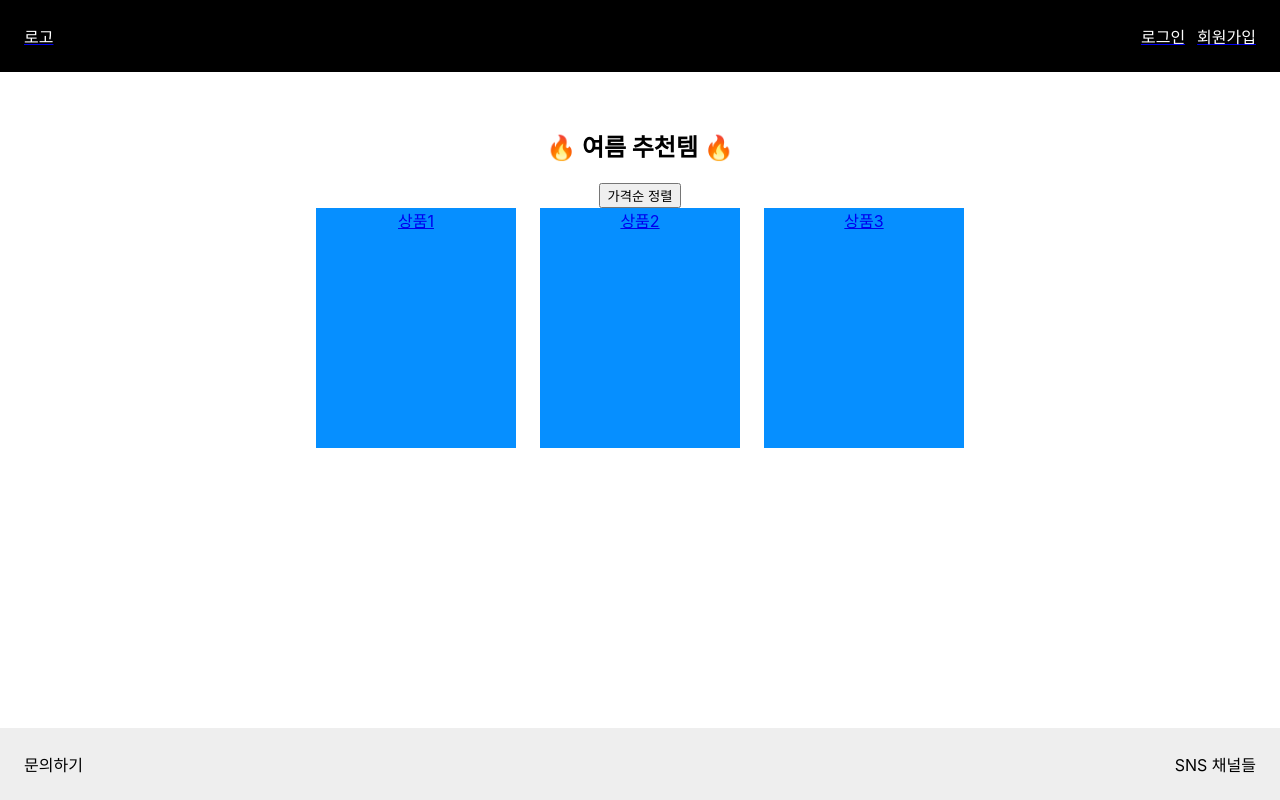
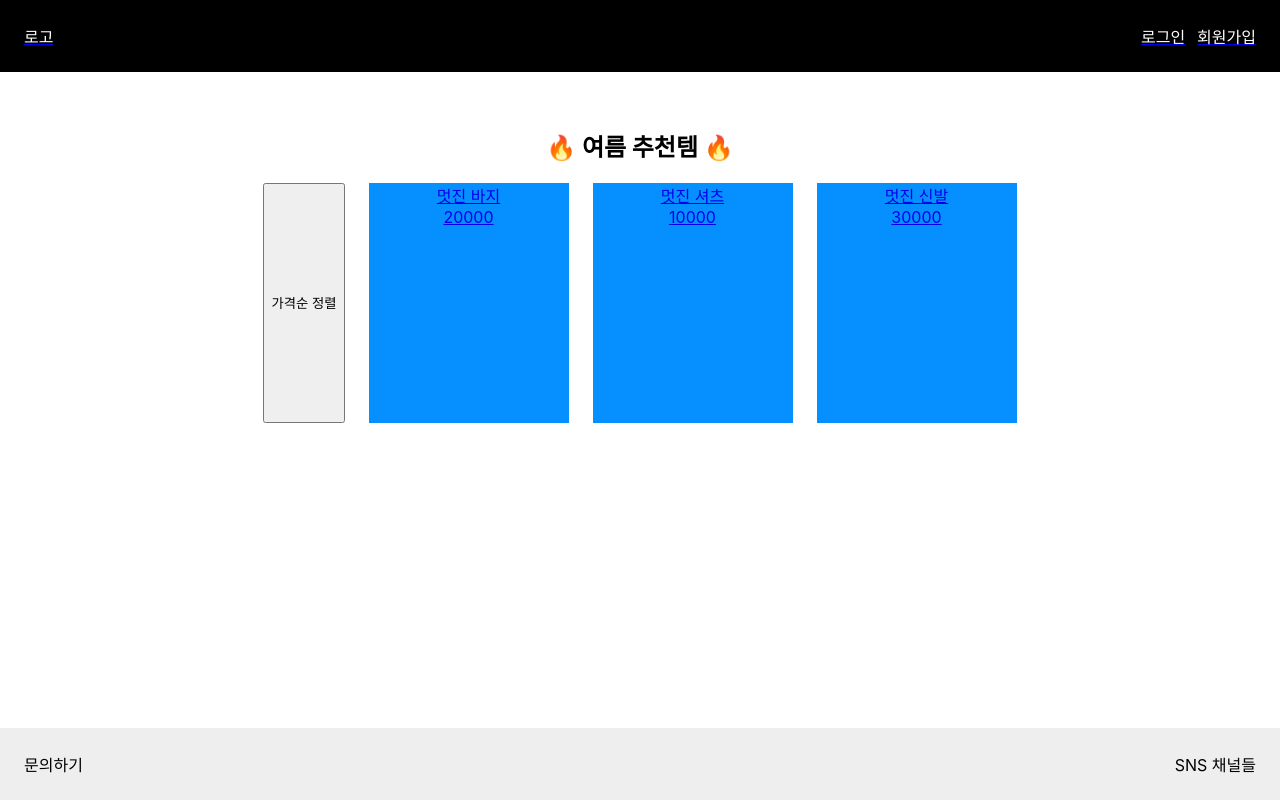
Before and after one commit to soyul0312/React-Prac-02, a React (Create React App) app in the folder 02/: page /products in a window 1280 px wide. Built offline with nearby package versions, Linux system fonts and the light colour scheme.

Commit message:
App.js에 상품 정보 셋팅한 후, 각 컴포넌트에 props 전달

```diff
--- a/02/src/App.js
+++ b/02/src/App.js
@@ -9,15 +9,53 @@ import Signup from "./pages/Signup";
 import NotFound from "./pages/NotFound";
 
 function App() {
+  // 최상단에서 상품 정보 셋팅 --> 필요한 컴포넌트에 props 전달하기
+  const items = [
+    {
+      id: 1,
+      name: "멋진 바지",
+      price: 20000,
+      option: [
+        { value: 1, name: "28" },
+        { value: 2, name: "30" },
+        { value: 3, name: "32" },
+      ],
+      like: 100,
+    },
+    {
+      id: 2,
+      name: "멋진 셔츠",
+      price: 10000,
+      option: [
+        { value: 1, name: "small" },
+        { value: 2, name: "medium" },
+        { value: 3, name: "large" },
+      ],
+      like: 200,
+    },
+    {
+      id: 3,
+      name: "멋진 신발",
+      price: 30000,
+      option: [
+        { value: 1, name: "230" },
+        { value: 2, name: "240" },
+        { value: 3, name: "250" },
+        { value: 4, name: "260" },
+        { value: 5, name: "270" },
+      ],
+      like: 300,
+    },
+  ];
   return (
     <>
       <Routes>
         <Route element={<Layout />}>
-          <Route path="/" element={<Main />} />
+          <Route path="/" element={<Main items={items} />} />
           <Route path="/login" element={<Login />} />
           <Route path="/signup" element={<Signup />} />
-          <Route path="/products" element={<Products />} />
-          <Route path="/products/:id" element={<Product />} />
+          <Route path="/products" element={<Products items={items} />} />
+          <Route path="/products/:id" element={<Product items={items} />} />
           <Route path="*" element={<NotFound />} />
         </Route>
       </Routes>
--- a/02/src/pages/Main.jsx
+++ b/02/src/pages/Main.jsx
@@ -1,47 +1,8 @@
 import React from "react";
 import { Link } from "react-router-dom";
-import { useState } from "react";
-import { nanoid } from "nanoid";
 import { styled } from "styled-components";
 
-export default function Main() {
-  const [items, setItems] = useState([
-    {
-      id: nanoid(),
-      name: "멋진 바지",
-      price: 20000,
-      option: [
-        { value: 1, name: "28" },
-        { value: 2, name: "30" },
-        { value: 3, name: "32" },
-      ],
-      like: 100,
-    },
-    {
-      id: nanoid(),
-      name: "멋진 셔츠",
-      price: 10000,
-      option: [
-        { value: 1, name: "small" },
-        { value: 2, name: "medium" },
-        { value: 3, name: "large" },
-      ],
-      like: 200,
-    },
-    {
-      id: nanoid(),
-      name: "멋진 신발",
-      price: 30000,
-      option: [
-        { value: 1, name: "230" },
-        { value: 2, name: "240" },
-        { value: 3, name: "250" },
-        { value: 4, name: "260" },
-        { value: 5, name: "270" },
-      ],
-      like: 300,
-    },
-  ]);
+export default function Main({ items }) {
   return (
     <>
       {/* main */}
@@ -78,10 +39,10 @@ export default function Main() {
             }}
           >
             {items.map((item) => (
-              <StCard key={item.id}>
+              <Card key={item.id}>
                 <div>{item.name}</div>
                 <div>{item.price}</div>
-              </StCard>
+              </Card>
             ))}
           </div>
         </section>
@@ -100,9 +61,9 @@ export default function Main() {
               gap: "24px",
             }}
           >
-            <StSaleCard>상품1</StSaleCard>
-            <StSaleCard>상품2</StSaleCard>
-            <StSaleCard>상품3</StSaleCard>
+            <SaleCard>상품1</SaleCard>
+            <SaleCard>상품2</SaleCard>
+            <SaleCard>상품3</SaleCard>
           </div>
         </section>
       </main>
@@ -110,13 +71,13 @@ export default function Main() {
   );
 }
 
-const StCard = styled.div`
+const Card = styled.div`
   width: 200px;
   height: 240px;
   background-color: #068fff;
 `;
 
-const StSaleCard = styled.div`
+const SaleCard = styled.div`
   width: 200px;
   height: 240px;
   background-color: white;
--- a/02/src/pages/Product.jsx
+++ b/02/src/pages/Product.jsx
@@ -1,7 +1,7 @@
 import React from "react";
 import { useParams } from "react-router-dom";
 
-export default function Product() {
+export default function Product({ items }) {
   // useParams를 이용해 url의 id를 가져온다.
   const { id } = useParams();
   return (
--- a/02/src/pages/Products.jsx
+++ b/02/src/pages/Products.jsx
@@ -2,7 +2,7 @@ import React from "react";
 import { useSearchParams } from "react-router-dom";
 import { Link } from "react-router-dom";
 
-export default function Products() {
+export default function Products({ items }) {
   const [searchParams, setSearchParams] = useSearchParams();
   console.log({ searchParams: searchParams.get("sort") });
 
@@ -15,6 +15,13 @@ export default function Products() {
         }}
       >
         <h2>🔥 여름 추천템 🔥</h2>
+        <div
+          style={{
+            display: "flex",
+            justifyContent: "center",
+            gap: "24px",
+          }}
+        >
           {/* 버튼 클릭 시, URL 바뀐 것 확인 */}
           <button
             onClick={() => {
@@ -23,14 +30,8 @@ export default function Products() {
           >
             가격순 정렬
           </button>
-        <div
-          style={{
-            display: "flex",
-            justifyContent: "center",
-            gap: "24px",
-          }}
-        >
-          <Link to="/products/1">
+          {items.map((item) => (
+            <Link to={`/products/${items.id}`}>
               <div
                 style={{
                   width: "200px",
@@ -38,31 +39,13 @@ export default function Products() {
                   backgroundColor: "#068FFF",
                 }}
               >
-              상품1
+                <div key={item.id}>
+                  <div>{item.name}</div>
+                  <div>{item.price}</div>
+                </div>
               </div>
             </Link>
-          <Link to="/products/2">
-            <div
-              style={{
-                width: "200px",
-                height: "240px",
-                backgroundColor: "#068FFF",
-              }}
-            >
-              상품2
-            </div>
-          </Link>
-          <Link to="/products/3">
-            <div
-              style={{
-                width: "200px",
-                height: "240px",
-                backgroundColor: "#068FFF",
-              }}
-            >
-              상품3
-            </div>
-          </Link>
+          ))}
         </div>
       </div>
     </>
```
Lines whose indentation alone changed are shown as unchanged.
